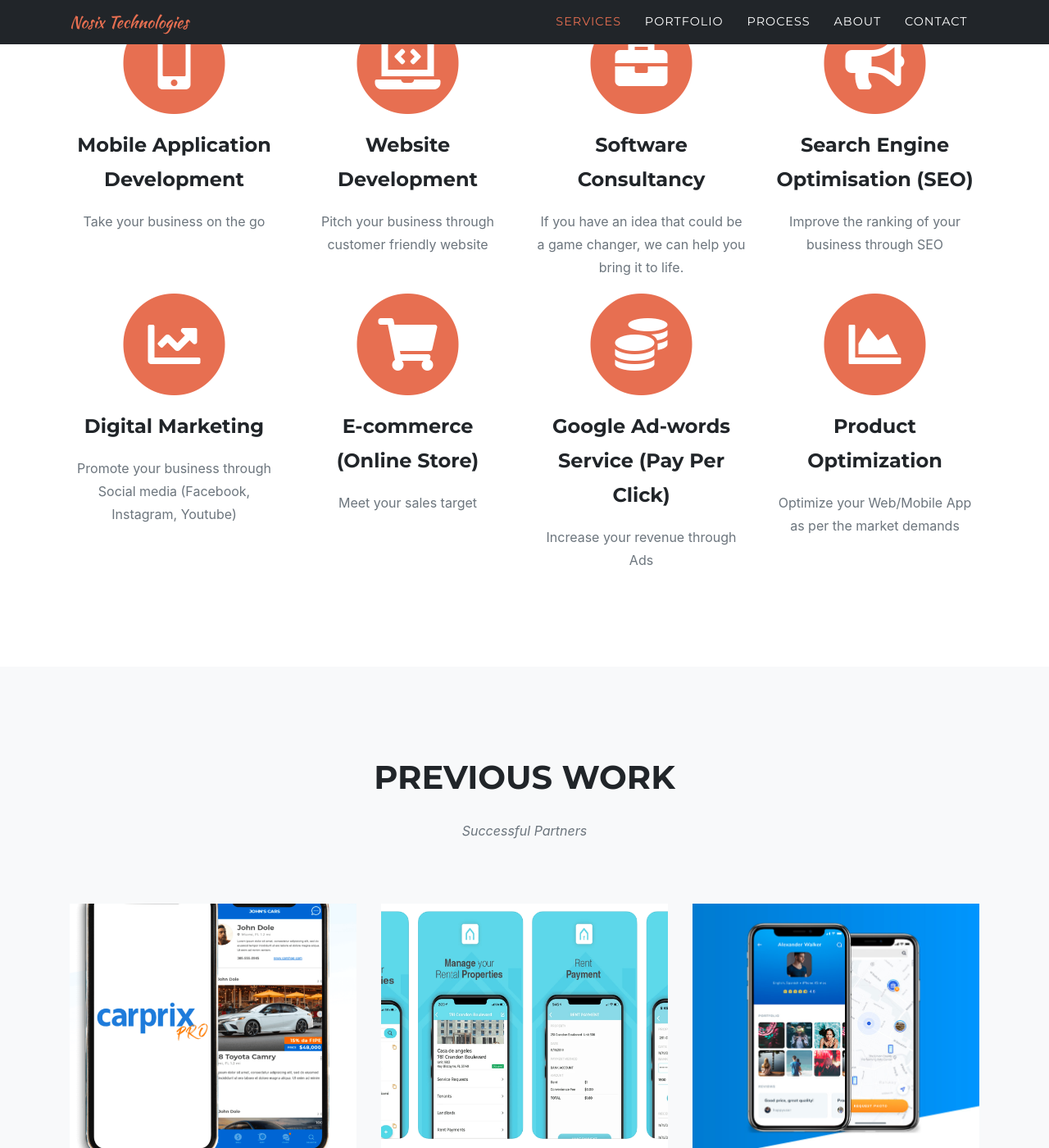
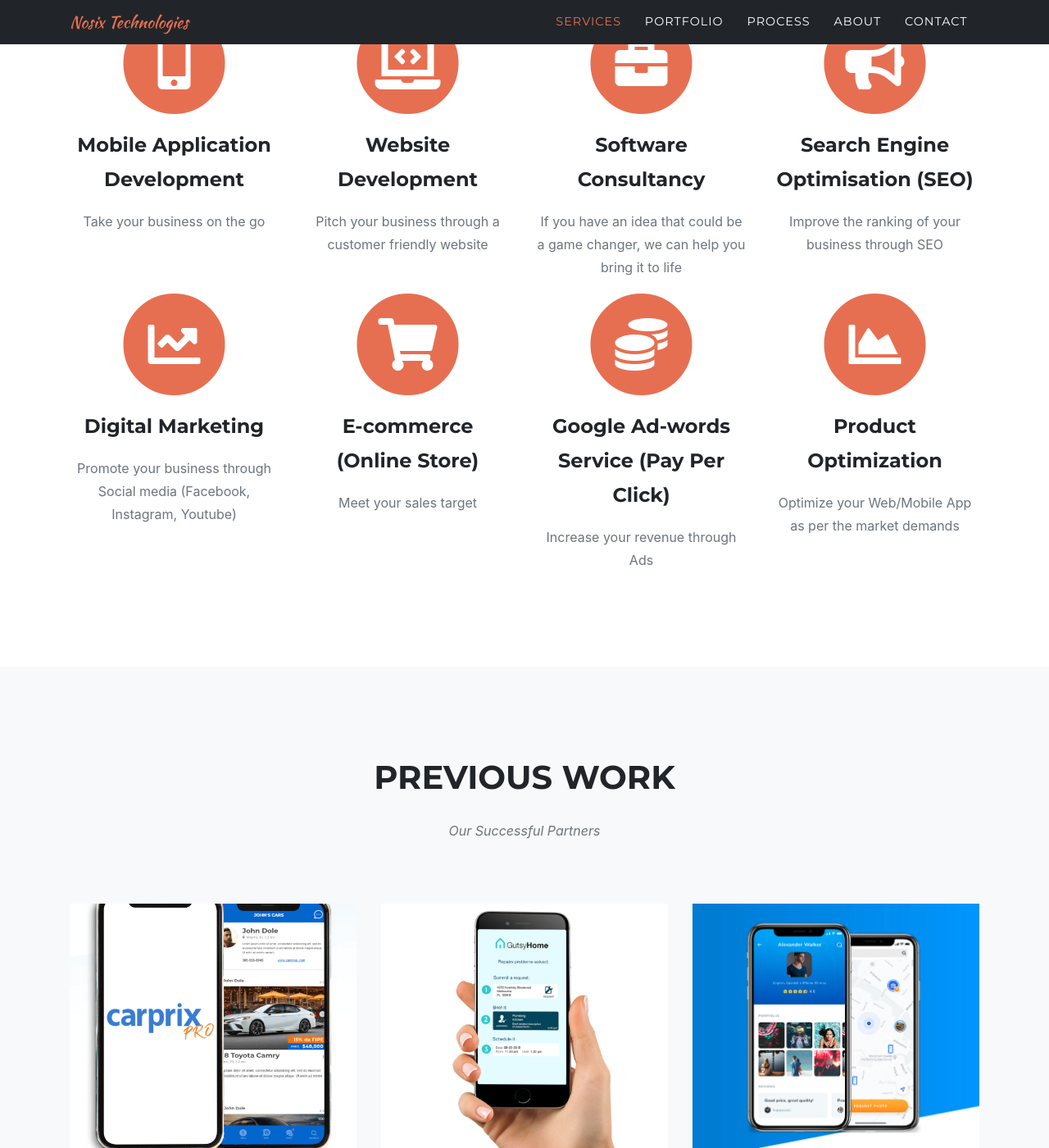
Before and after one commit to nosixtechnologies/main-site, a Jekyll site: the page built from index.md, in a window 1280 px wide and 1400 px high, scrolled down 1126 px. Shown: the whole window at 82% size. Built offline with Jekyll 4.4.1, drawn with Linux system fonts in a browser that asks for light colours; some web fonts are replaced; some of the changed text lies outside the part shown.

```diff
--- a/_data/sitetext.yml
+++ b/_data/sitetext.yml
@@ -25,10 +25,10 @@ en: &DEFAULT_EN
         desc: "Take your business on the go"
         icon: fas fa-mobile-alt
       - title: "Website Development"
-        desc: "Pitch your business through customer friendly website"
+        desc: "Pitch your business through a customer friendly website"
         icon: fas fa-laptop-code
       - title: "Software Consultancy"
-        desc: "If you have an idea that could be a game changer, we can help you bring it to life."
+        desc: "If you have an idea that could be a game changer, we can help you bring it to life"
         icon: fas fa-briefcase
       - title: "Search Engine Optimisation (SEO)"
         desc: "Improve the ranking of your business through SEO"
@@ -63,7 +63,7 @@ en: &DEFAULT_EN
 
   portfolio:
     title: "Previous Work"
-    text: "Successful Partners"
+    text: "Our Successful Partners"
     section: portfolio
     closebutton: "Close Project"
 
@@ -102,7 +102,7 @@ en: &DEFAULT_EN
         desc: "Hurrah! Today is the launch day. After four stages are completed we get approval from you to transfer it from local to online. We setup nice and fine server in place and make it live."
         image: assets/img/timeline/launch.png
         alt: image alt text
-    end: "Be Part <br> of Our <br> Story!"
+    end: "Be a part <br> of our <br> story!"
 
   about:
     title: "About us"
```
Also changed, not shown: _portfolio/carprix.md (+3 -10 lines), _portfolio/gutsy.md (+1 -17 lines), _portfolio/nobolo.md (+0 -11 lines), assets/img/portfolio/carprix-detail.png (added), assets/img/portfolio/carprix.png (added), assets/img/portfolio/gutsy.png (added).
